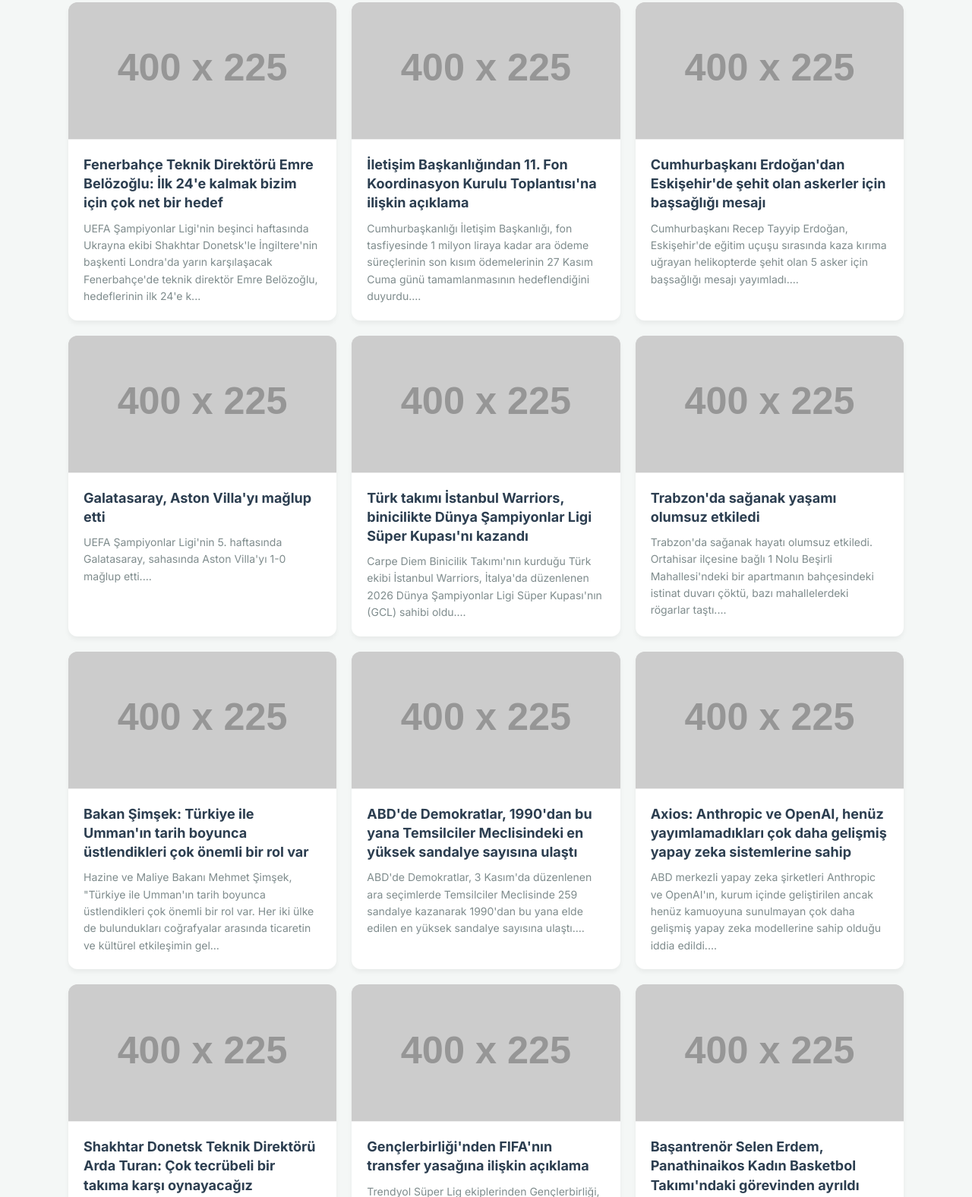
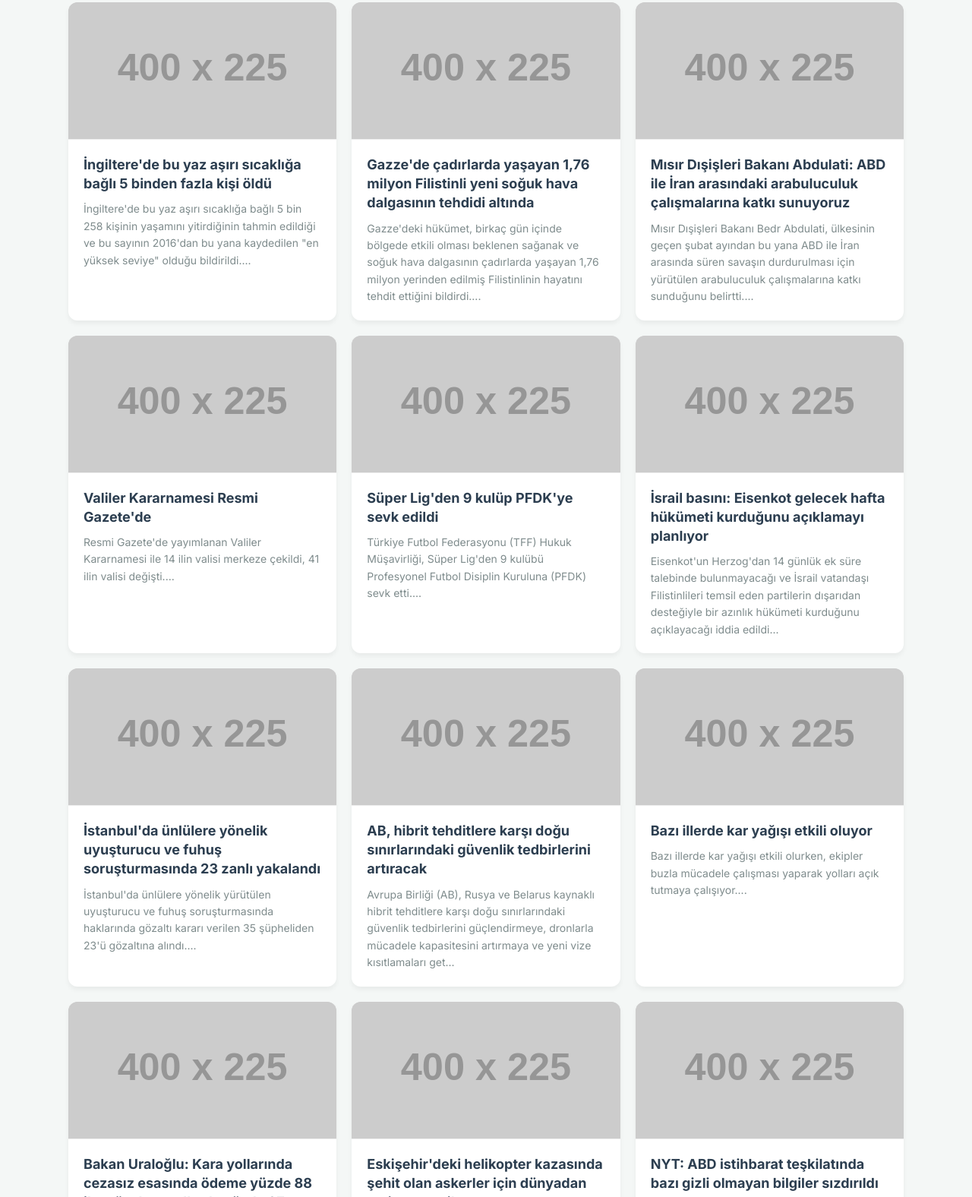
Before and after one commit to alperefekaya/habergundemi, a plain HTML site: page index.html in a window 1280 px wide. Shown: the part 143-1719 px from the top of the page at 76% size. Drawn offline with Linux system fonts and the light colour scheme; placeholder pictures from the web are drawn by us.

Commit message:
Haberler guncellendi

```diff
--- a/index.html
+++ b/index.html
@@ -32,96 +32,96 @@
                 <div class="card">
                     <img src="https://via.placeholder.com/400x225.png?text=Haber+Gündemi" class="card-img" alt="Haber">
                     <div class="card-body">
-                        <h2>Fenerbahçe Teknik Direktörü Emre Belözoğlu: İlk 24'e kalmak bizim için çok net bir hedef</h2>
-                        <p>UEFA Şampiyonlar Ligi'nin beşinci haftasında Ukrayna ekibi Shakhtar Donetsk'le İngiltere'nin başkenti Londra'da yarın karşılaşacak Fenerbahçe'de teknik direktör Emre Belözoğlu, hedeflerinin ilk 24'e k...</p>
+                        <h2>İngiltere'de bu yaz aşırı sıcaklığa bağlı 5 binden fazla kişi öldü</h2>
+                        <p>İngiltere'de bu yaz aşırı sıcaklığa bağlı 5 bin 258 kişinin yaşamını yitirdiğinin tahmin edildiği ve bu sayının 2016'dan bu yana kaydedilen "en yüksek seviye" olduğu bildirildi....</p>
                     </div>
                 </div>
 
                 <div class="card">
                     <img src="https://via.placeholder.com/400x225.png?text=Haber+Gündemi" class="card-img" alt="Haber">
                     <div class="card-body">
-                        <h2>İletişim Başkanlığından 11. Fon Koordinasyon Kurulu Toplantısı'na ilişkin açıklama</h2>
-                        <p>Cumhurbaşkanlığı İletişim Başkanlığı, fon tasfiyesinde 1 milyon liraya kadar ara ödeme süreçlerinin son kısım ödemelerinin 27 Kasım Cuma günü tamamlanmasının hedeflendiğini duyurdu....</p>
+                        <h2>Gazze'de çadırlarda yaşayan 1,76 milyon Filistinli yeni soğuk hava dalgasının tehdidi altında</h2>
+                        <p>Gazze'deki hükümet, birkaç gün içinde bölgede etkili olması beklenen sağanak ve soğuk hava dalgasının çadırlarda yaşayan 1,76 milyon yerinden edilmiş Filistinlinin hayatını tehdit ettiğini bildirdi....</p>
                     </div>
                 </div>
 
                 <div class="card">
                     <img src="https://via.placeholder.com/400x225.png?text=Haber+Gündemi" class="card-img" alt="Haber">
                     <div class="card-body">
-                        <h2>Cumhurbaşkanı Erdoğan'dan Eskişehir'de şehit olan askerler için başsağlığı mesajı</h2>
-                        <p>Cumhurbaşkanı Recep Tayyip Erdoğan, Eskişehir'de eğitim uçuşu sırasında kaza kırıma uğrayan helikopterde şehit olan 5 asker için başsağlığı mesajı yayımladı....</p>
+                        <h2>Mısır Dışişleri Bakanı Abdulati: ABD ile İran arasındaki arabuluculuk çalışmalarına katkı sunuyoruz</h2>
+                        <p>Mısır Dışişleri Bakanı Bedr Abdulati, ülkesinin geçen şubat ayından bu yana ABD ile İran arasında süren savaşın durdurulması için yürütülen arabuluculuk çalışmalarına katkı sunduğunu belirtti....</p>
                     </div>
                 </div>
 
                 <div class="card">
                     <img src="https://via.placeholder.com/400x225.png?text=Haber+Gündemi" class="card-img" alt="Haber">
                     <div class="card-body">
-                        <h2>Galatasaray, Aston Villa'yı mağlup etti</h2>
-                        <p>UEFA Şampiyonlar Ligi'nin 5. haftasında Galatasaray, sahasında Aston Villa'yı 1-0 mağlup etti....</p>
+                        <h2>Valiler Kararnamesi Resmi Gazete'de</h2>
+                        <p>Resmi Gazete'de yayımlanan Valiler Kararnamesi ile 14 ilin valisi merkeze çekildi, 41 ilin valisi değişti....</p>
                     </div>
                 </div>
 
                 <div class="card">
                     <img src="https://via.placeholder.com/400x225.png?text=Haber+Gündemi" class="card-img" alt="Haber">
                     <div class="card-body">
-                        <h2>Türk takımı İstanbul Warriors, binicilikte Dünya Şampiyonlar Ligi Süper Kupası'nı kazandı</h2>
-                        <p>Carpe Diem Binicilik Takımı'nın kurduğu Türk ekibi İstanbul Warriors, İtalya'da düzenlenen 2026 Dünya Şampiyonlar Ligi Süper Kupası'nın (GCL) sahibi oldu....</p>
+                        <h2>Süper Lig'den 9 kulüp PFDK'ye sevk edildi</h2>
+                        <p>Türkiye Futbol Federasyonu (TFF) Hukuk Müşavirliği, Süper Lig'den 9 kulübü Profesyonel Futbol Disiplin Kuruluna (PFDK) sevk etti....</p>
                     </div>
                 </div>
 
                 <div class="card">
                     <img src="https://via.placeholder.com/400x225.png?text=Haber+Gündemi" class="card-img" alt="Haber">
                     <div class="card-body">
-                        <h2>Trabzon'da sağanak yaşamı olumsuz etkiledi</h2>
-                        <p>Trabzon'da sağanak hayatı olumsuz etkiledi. Ortahisar ilçesine bağlı 1 Nolu Beşirli Mahallesi'ndeki bir apartmanın bahçesindeki istinat duvarı çöktü, bazı mahallelerdeki rögarlar taştı....</p>
+                        <h2>İsrail basını: Eisenkot gelecek hafta hükümeti kurduğunu açıklamayı planlıyor</h2>
+                        <p>Eisenkot'un Herzog'dan 14 günlük ek süre talebinde bulunmayacağı ve İsrail vatandaşı Filistinlileri temsil eden partilerin dışarıdan desteğiyle bir azınlık hükümeti kurduğunu açıklayacağı iddia edildi...</p>
                     </div>
                 </div>
 
                 <div class="card">
                     <img src="https://via.placeholder.com/400x225.png?text=Haber+Gündemi" class="card-img" alt="Haber">
                     <div class="card-body">
-                        <h2>Bakan Şimşek: Türkiye ile Umman'ın tarih boyunca üstlendikleri çok önemli bir rol var</h2>
-                        <p>Hazine ve Maliye Bakanı Mehmet Şimşek, "Türkiye ile Umman'ın tarih boyunca üstlendikleri çok önemli bir rol var. Her iki ülke de bulundukları coğrafyalar arasında ticaretin ve kültürel etkileşimin gel...</p>
+                        <h2>İstanbul'da ünlülere yönelik uyuşturucu ve fuhuş soruşturmasında 23 zanlı yakalandı</h2>
+                        <p>İstanbul'da ünlülere yönelik yürütülen uyuşturucu ve fuhuş soruşturmasında haklarında gözaltı kararı verilen 35 şüpheliden 23'ü gözaltına alındı....</p>
                     </div>
                 </div>
 
                 <div class="card">
                     <img src="https://via.placeholder.com/400x225.png?text=Haber+Gündemi" class="card-img" alt="Haber">
                     <div class="card-body">
-                        <h2>ABD'de Demokratlar, 1990'dan bu yana Temsilciler Meclisindeki en yüksek sandalye sayısına ulaştı</h2>
-                        <p>ABD'de Demokratlar, 3 Kasım'da düzenlenen ara seçimlerde Temsilciler Meclisinde 259 sandalye kazanarak 1990'dan bu yana elde edilen en yüksek sandalye sayısına ulaştı....</p>
+                        <h2>AB, hibrit tehditlere karşı doğu sınırlarındaki güvenlik tedbirlerini artıracak</h2>
+                        <p>Avrupa Birliği (AB), Rusya ve Belarus kaynaklı hibrit tehditlere karşı doğu sınırlarındaki güvenlik tedbirlerini güçlendirmeye, dronlarla mücadele kapasitesini artırmaya ve yeni vize kısıtlamaları get...</p>
                     </div>
                 </div>
 
                 <div class="card">
                     <img src="https://via.placeholder.com/400x225.png?text=Haber+Gündemi" class="card-img" alt="Haber">
                     <div class="card-body">
-                        <h2>Axios: Anthropic ve OpenAI, henüz yayımlamadıkları çok daha gelişmiş yapay zeka sistemlerine sahip</h2>
-                        <p>ABD merkezli yapay zeka şirketleri Anthropic ve OpenAI'ın, kurum içinde geliştirilen ancak henüz kamuoyuna sunulmayan çok daha gelişmiş yapay zeka modellerine sahip olduğu iddia edildi....</p>
+                        <h2>Bazı illerde kar yağışı etkili oluyor</h2>
+                        <p>Bazı illerde kar yağışı etkili olurken, ekipler buzla mücadele çalışması yaparak yolları açık tutmaya çalışıyor....</p>
                     </div>
                 </div>
 
                 <div class="card">
                     <img src="https://via.placeholder.com/400x225.png?text=Haber+Gündemi" class="card-img" alt="Haber">
                     <div class="card-body">
-                        <h2>Shakhtar Donetsk Teknik Direktörü Arda Turan: Çok tecrübeli bir takıma karşı oynayacağız</h2>
-                        <p>Şampiyonlar Ligi'nde yarın Fenerbahçe ile karşılaşacak Ukrayna ekibi Shakhtar Donetsk'in teknik direktörü Arda Turan, çok iyi ve tecrübeli bir takıma karşı zorlu bir mücadele vereceklerini söyledi....</p>
+                        <h2>Bakan Uraloğlu: Kara yollarında cezasız esasında ödeme yüzde 88 iken özel otoyollarda yüzde 97</h2>
+                        <p>Bakan Uraloğlu, "Kara yollarında cezasız esasında ödeme yüzde 88 iken özel otoyollarda yüzde 97. Burada cezai yaptırımlar biraz ağır olduğu için ödeme istekliliği daha fazla. Yaklaşık 2,2 milyon geçiş...</p>
                     </div>
                 </div>
 
                 <div class="card">
                     <img src="https://via.placeholder.com/400x225.png?text=Haber+Gündemi" class="card-img" alt="Haber">
                     <div class="card-body">
-                        <h2>Gençlerbirliği'nden FIFA'nın transfer yasağına ilişkin açıklama</h2>
-                        <p>Trendyol Süper Lig ekiplerinden Gençlerbirliği, futbolcu Peter Etebo'nun dosyası nedeniyle FIFA'nın kulübe uyguladığı geçici transfer yasağına ilişkin açıklama yaptı....</p>
+                        <h2>Eskişehir'deki helikopter kazasında şehit olan askerler için dünyadan taziye mesajları</h2>
+                        <p>Azerbaycan ve KKTC, Eskişehir'de eğitim uçuşu sırasında kaza kırıma uğrayan helikopterde şehit olan 5 asker için taziye mesajı gönderdi....</p>
                     </div>
                 </div>
 
                 <div class="card">
                     <img src="https://via.placeholder.com/400x225.png?text=Haber+Gündemi" class="card-img" alt="Haber">
                     <div class="card-body">
-                        <h2>Başantrenör Selen Erdem, Panathinaikos Kadın Basketbol Takımı'ndaki görevinden ayrıldı</h2>
-                        <p>Panathinaikos Kadın Basketbol Takımı Başantrenörü Selen Erdem, görevinden ayrıldığını açıkladı....</p>
+                        <h2>NYT: ABD istihbarat teşkilatında bazı gizli olmayan bilgiler sızdırıldı</h2>
+                        <p>ABD Merkezi Haberalma Teşkilatı (CIA) ve Ulusal İstihbarat Direktörlüğünün (DNI), son dönemde bazı gizli olmayan bilgilerin sızdırıldığı bir siber güvenlik ihlali tespit ettiği öne sürüldü....</p>
                     </div>
                 </div>
         </div></div></body></html>
```
